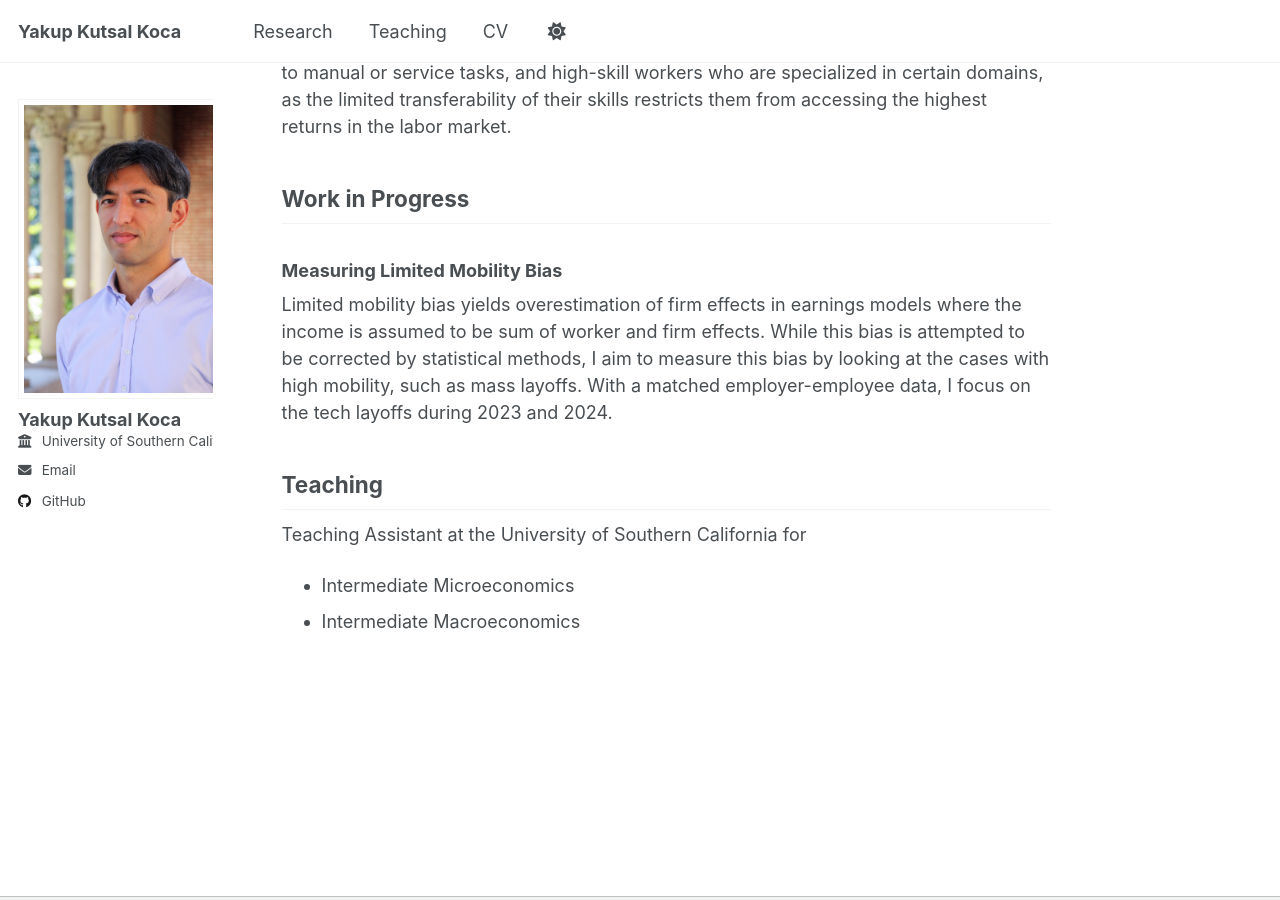
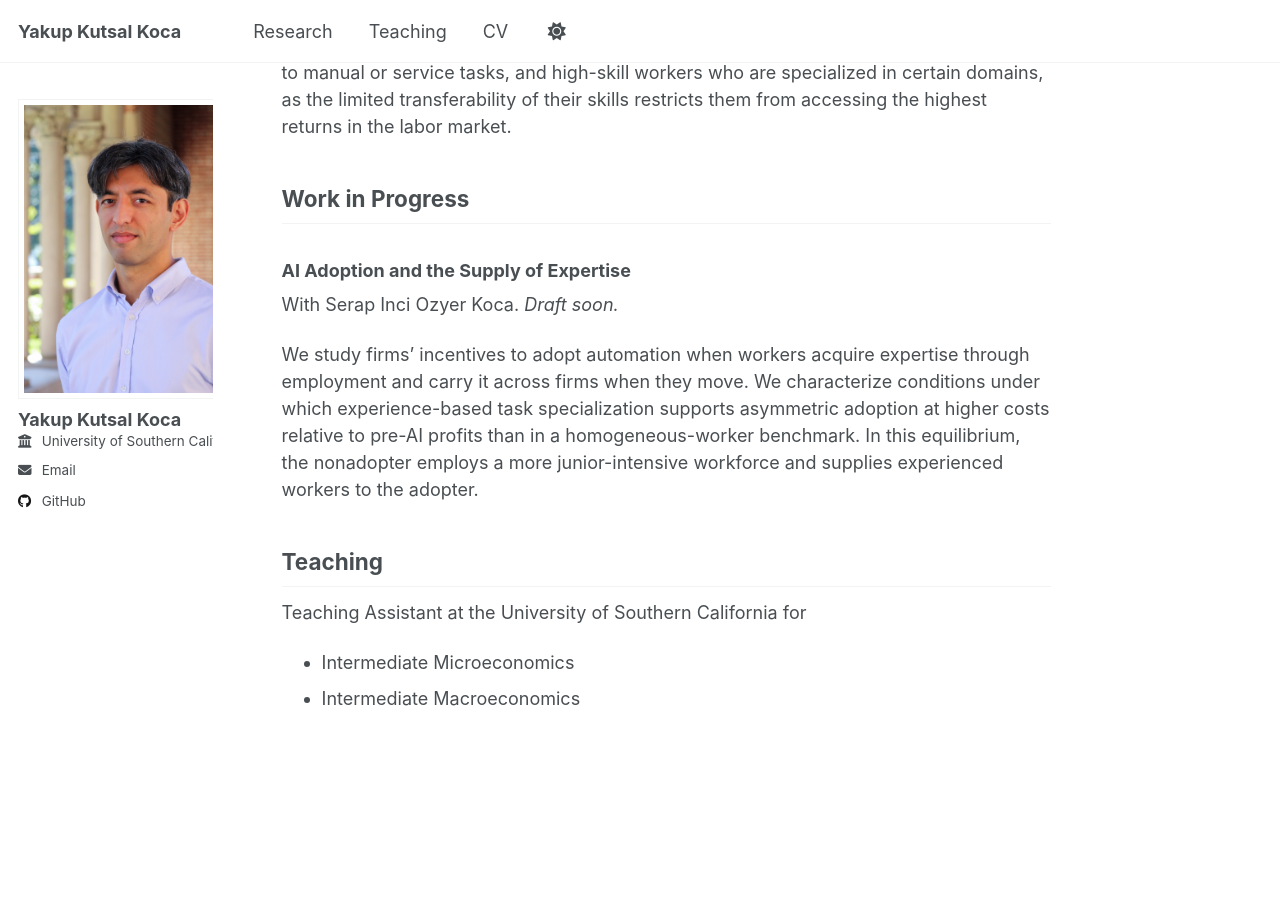
Before and after one commit to ykkoca/ykkoca.github.io, a Jekyll site: the page built from _pages/about.md, in a window 1280 px wide and 900 px high, scrolled down 515 px. Built offline with Jekyll 4.4.1, drawn with Linux system fonts in a browser that asks for light colours; a script that is not in the unit is left out.

Commit message:
Update work in progress with AI adoption research

```diff
--- a/_pages/about.md
+++ b/_pages/about.md
@@ -16,9 +16,11 @@ Existing measures of occupational AI exposure ignore worker reallocation, failin
 
 ## Work in Progress
 
-### Measuring Limited Mobility Bias
+### AI Adoption and the Supply of Expertise
 
-Limited mobility bias yields overestimation of firm effects in earnings models where the income is assumed to be sum of worker and firm effects. While this bias is attempted to be corrected by statistical methods, I aim to measure this bias by looking at the cases with high mobility, such as mass layoffs. With a matched employer-employee data, I focus on the tech layoffs during 2023 and 2024.
+With Serap Inci Ozyer Koca. *Draft soon.*
+
+We study firms' incentives to adopt automation when workers acquire expertise through employment and carry it across firms when they move. We characterize conditions under which experience-based task specialization supports asymmetric adoption at higher costs relative to pre-AI profits than in a homogeneous-worker benchmark. In this equilibrium, the nonadopter employs a more junior-intensive workforce and supplies experienced workers to the adopter.
 
 ## Teaching
 Teaching Assistant at the University of Southern California for
```
